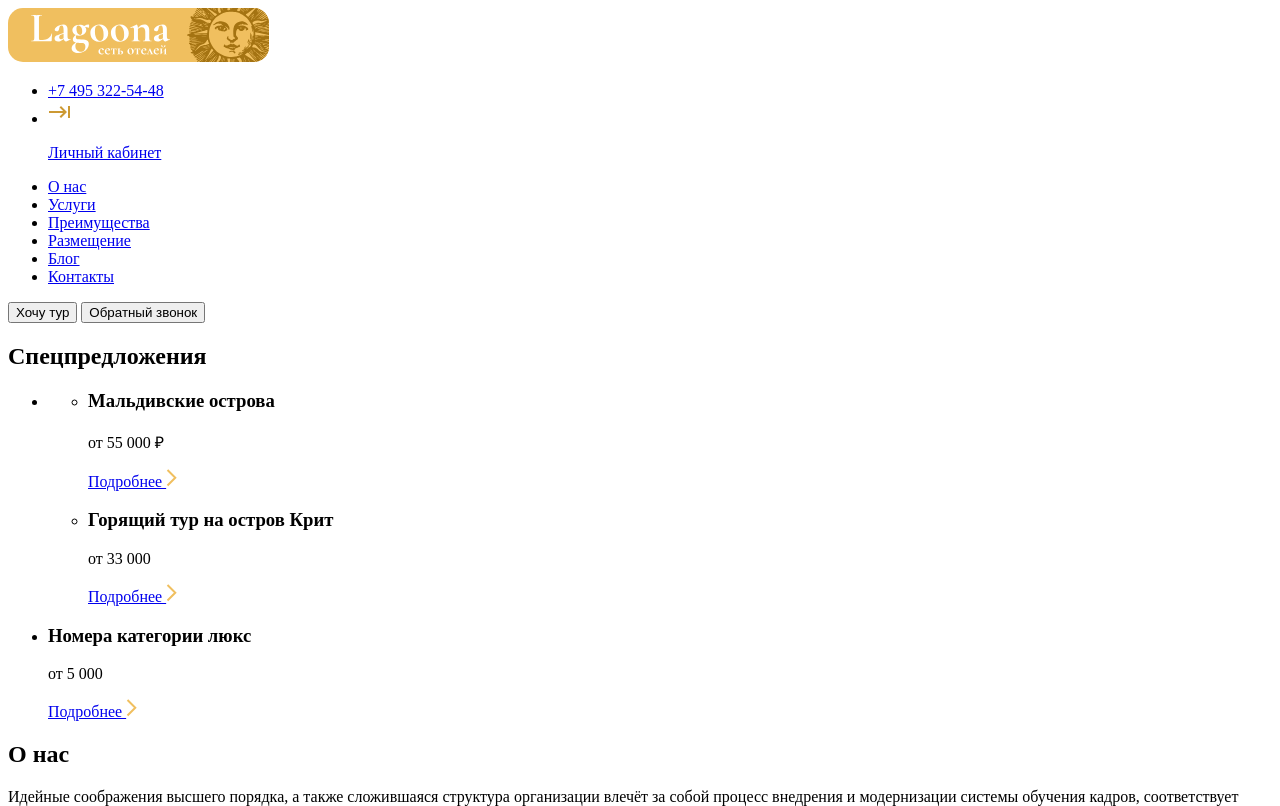
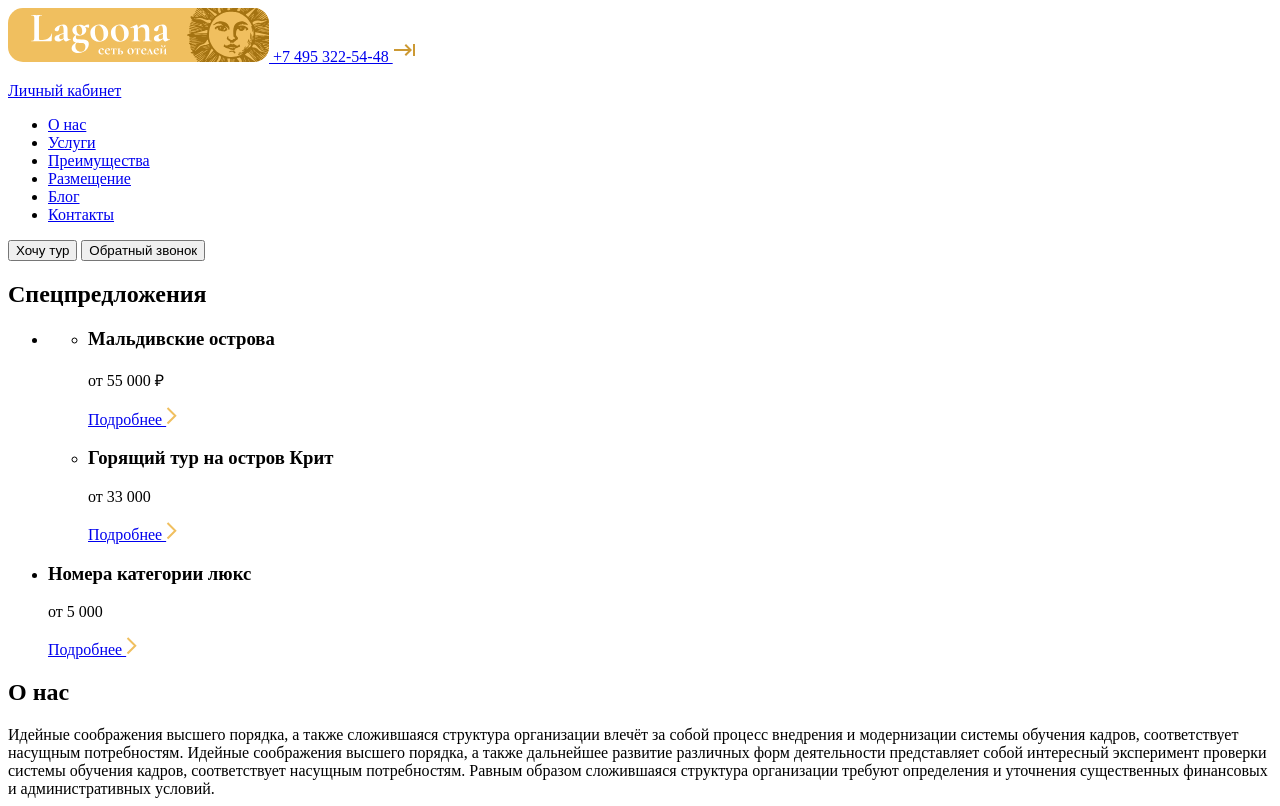
Before and after one commit to AngelinaStalnaya/Weblayout-projects-basic, a plain HTML site: page 06_layout-html/index.html in a window 1280 px wide. Shown: the top 806 px of the page. Drawn offline with Linux system fonts and the light colour scheme.

Commit message:
header and main blocks changed

```diff
--- a/06_layout-html/index.html
+++ b/06_layout-html/index.html
@@ -11,31 +11,26 @@
 <body>
   <header class="header">
     <div class="container">
-      <a href="#" class="header-logo-link">
+      <div class="header-block">
+        <a href="#" class="header-logo">
           <img src="./img/logo.svg" alt="Логотип Lagoona" class="header-logo">
         </a>
-      <nav class="header-upper-nav">
-        <ul class="header-upper-line">
-          <li class="header-upper-list-item">
-            <a href="tel:+74953225448" class="header-upper-contanct-link">
+        <a href="tel:+74953225448" class="header-contanct">
               +7 495 322-54-48
         </a>
-          </li>
-          <li class="header-upper-list-item">
-            <a href="#" class="header-upper-login-link">
-              <svg class="header-upper-item-svg" width="24" height="24" viewBox="0 0 24 24" fill="none"
+        <a href="#" class="header-login">
+          <svg class="header-login-svg" width="24" height="24" viewBox="0 0 24 24" fill="none"
             xmlns="http://www.w3.org/2000/svg">
             <path d="M11.59 7.41L15.17 11H1V13H15.17L11.58 16.59L13 18L19 12L13 6L11.59 7.41ZM20 6V18H22V6H20Z"
             fill="#CC9933" />
           </svg>
-              <p class="header-upper-login-link-descr">
+          <p class="header-login-descr">
               Личный кабинет
           </p>
         </a>
-          </li>
-        </ul>
-      </nav>
-      <nav class="header-bottom-nav">
+      </div>
+      <div class="header-nav-block">
+        <nav class="header-nav">
         <ul class="header-bottom-list">
           <li class="header-bottom-item">
             <a href="#about-us" class="header-bottom-item-link">
@@ -76,9 +71,10 @@
         Обратный звонок
         </button>
       </div>
+    </div>
   </header>
   <main class="main">
-    <aside class="special-offers">
+    <section class="special-offers">
       <div class="container">
         <div class="special-offers-content">
           <h2 class="section-title special-offers-title">
@@ -137,7 +133,7 @@
           </ul>
         </div>
       </div>
-    </aside>
+    </section>
     <section id="about-us" class="about-us">
       <div class="container">
         <div class="about-us-content">
```
Lines whose indentation alone changed are shown as unchanged.
